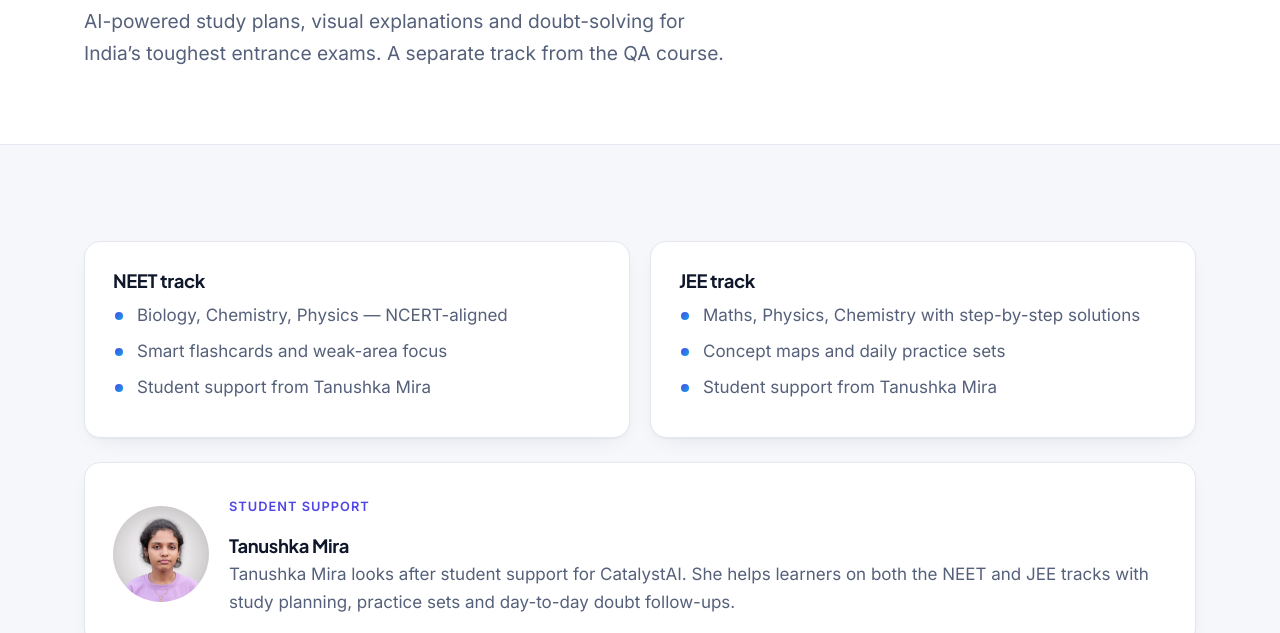
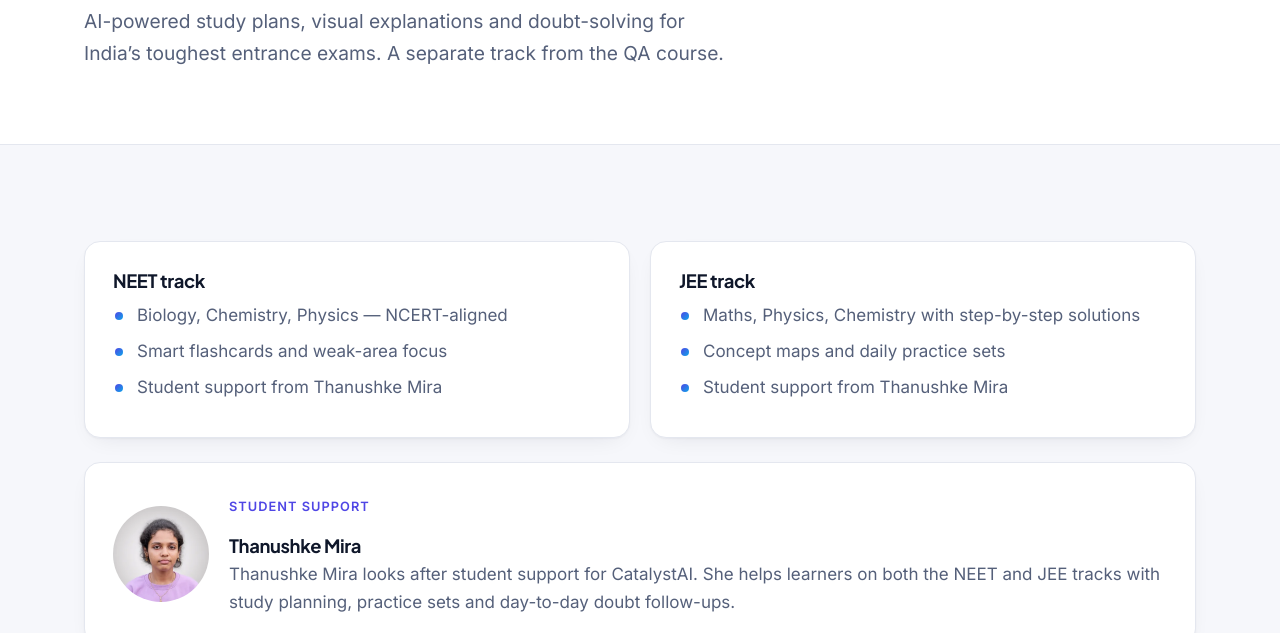
Before and after one commit to agenticqa2/agenticqa-website, a plain HTML site: page catalyst.html in a window 1280 px wide. Shown: the part 358-991 px from the top of the page. Drawn offline with Linux system fonts and the light colour scheme.

Commit message:
Spelling: Thanushke Mira

```diff
--- a/catalyst.html
+++ b/catalyst.html
@@ -52,15 +52,15 @@
 </div></section>
 <section class="alt"><div class="wrap">
   <div class="grid g2">
-    <article class="card"><h3>NEET track</h3><ul><li>Biology, Chemistry, Physics — NCERT-aligned</li><li>Smart flashcards and weak-area focus</li><li>Student support from Tanushka Mira</li></ul></article>
-    <article class="card"><h3>JEE track</h3><ul><li>Maths, Physics, Chemistry with step-by-step solutions</li><li>Concept maps and daily practice sets</li><li>Student support from Tanushka Mira</li></ul></article>
+    <article class="card"><h3>NEET track</h3><ul><li>Biology, Chemistry, Physics — NCERT-aligned</li><li>Smart flashcards and weak-area focus</li><li>Student support from Thanushke Mira</li></ul></article>
+    <article class="card"><h3>JEE track</h3><ul><li>Maths, Physics, Chemistry with step-by-step solutions</li><li>Concept maps and daily practice sets</li><li>Student support from Thanushke Mira</li></ul></article>
   </div>
   <div class="card" id="support-lead" style="margin-top:24px;display:flex;gap:20px;align-items:center;flex-wrap:wrap">
-    <img src="tanushka-grey.webp" alt="Tanushka Mira" width="96" height="96" loading="lazy" style="width:96px;height:96px;border-radius:50%;object-fit:cover">
+    <img src="tanushka-grey.webp" alt="Thanushke Mira" width="96" height="96" loading="lazy" style="width:96px;height:96px;border-radius:50%;object-fit:cover">
     <div style="flex:1;min-width:240px">
       <span class="eyebrow">Student support</span>
-      <h3 style="margin:4px 0">Tanushka Mira</h3>
-      <p class="muted" style="margin:0">Tanushka Mira looks after student support for CatalystAI. She helps learners on both the NEET and JEE tracks with study planning, practice sets and day-to-day doubt follow-ups.</p>
+      <h3 style="margin:4px 0">Thanushke Mira</h3>
+      <p class="muted" style="margin:0">Thanushke Mira looks after student support for CatalystAI. She helps learners on both the NEET and JEE tracks with study planning, practice sets and day-to-day doubt follow-ups.</p>
     </div>
   </div>
   <blockquote class="quote-banner">&ldquo;Small steps every day add up to big results on exam day.&rdquo;</blockquote>
```
